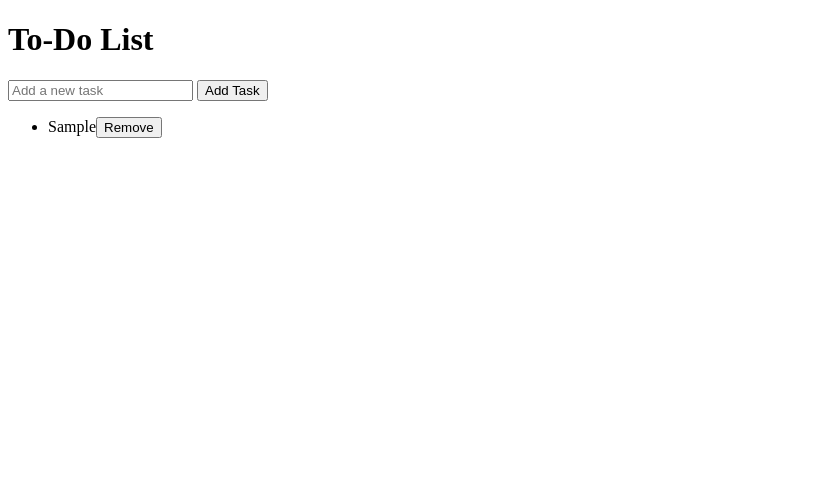
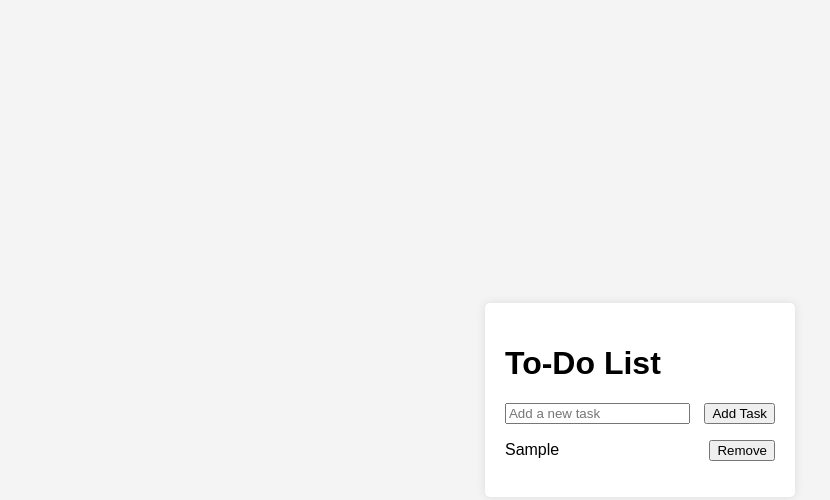
Before and after one commit to Prasanna2004xyz/task-2, a plain HTML site: page index.html in a window 1280 px wide. Both pictures are taken after typing "Sample" into the empty fields and a click on the button "Add Task". Shown: the whole page, without its empty margins (0-830 px from the left). Drawn offline with Linux system fonts and the light colour scheme.

Commit message:
Update styles.css

```diff
--- a/styles.css
+++ b/styles.css
@@ -1 +1,37 @@
-body {\n    font-family: Arial, sans-serif;\n    background-color: #f4f4f4;\n    display: flex;\n    justify-content: center;\n    align-items: center;\n    height: 100vh;\n    margin: 0;\n}\n.container {\n    background: white;\n    padding: 20px;\n    border-radius: 5px;\n    box-shadow: 0 0 10px rgba(0, 0, 0, 0.1);\n}\nul {\n    list-style: none;\n    padding: 0;\n}\nli {\n    margin: 10px 0;\n    display: flex;\n    justify-content: space-between;\n    align-items: center;\n}\n.completed {\n    text-decoration: line-through;\n    color: gray;\n}\nbutton {\n    margin-left: 10px;\n}
+body {
+    font-family: Arial, sans-serif;
+    background-color: #f4f4f4;
+    display: flex;
+    justify-content: center;
+    align-items: center;
+    height: 100vh;
+    margin: 0;
+}
+
+.container {
+    background: white;
+    padding: 20px;
+    border-radius: 5px;
+    box-shadow: 0 0 10px rgba(0, 0, 0, 0.1);
+}
+
+ul {
+    list-style: none;
+    padding: 0;
+}
+
+li {
+    margin: 10px 0;
+    display: flex;
+    justify-content: space-between;
+    align-items: center;
+}
+
+.completed {
+    text-decoration: line-through;
+    color: gray;
+}
+
+button {
+    margin-left: 10px;
+}
```
